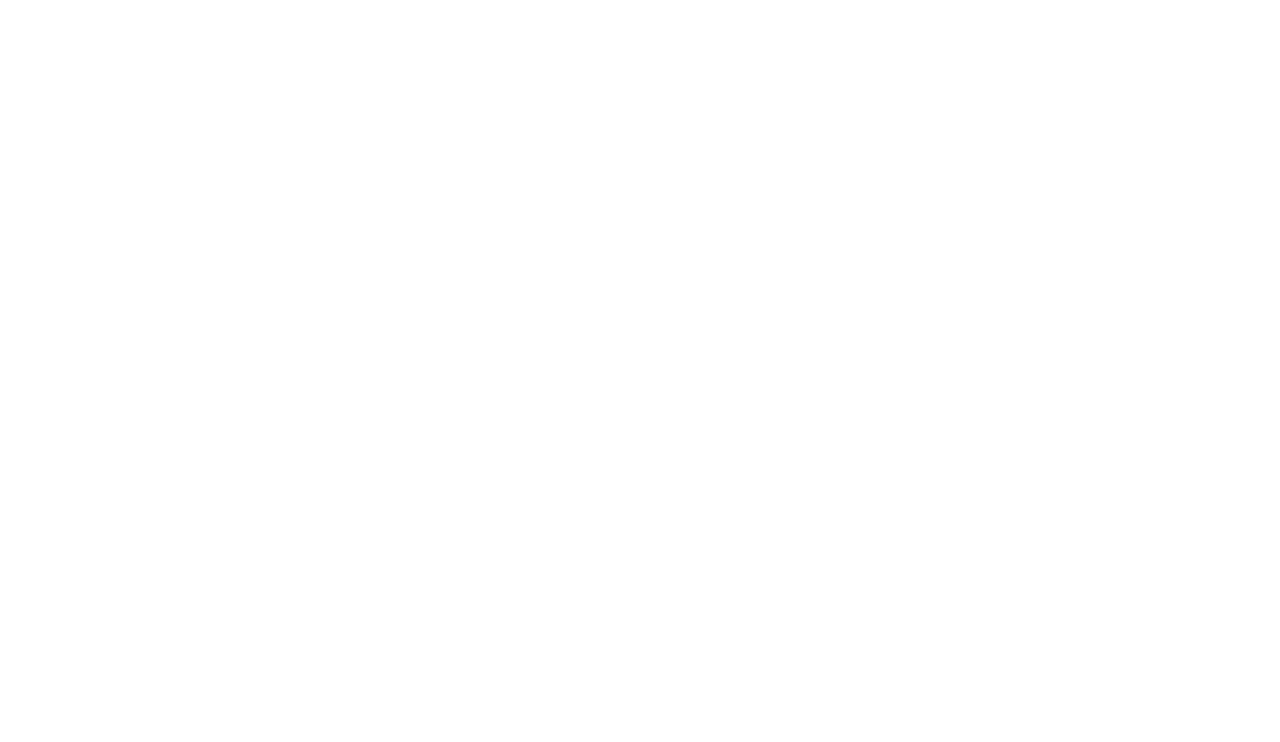
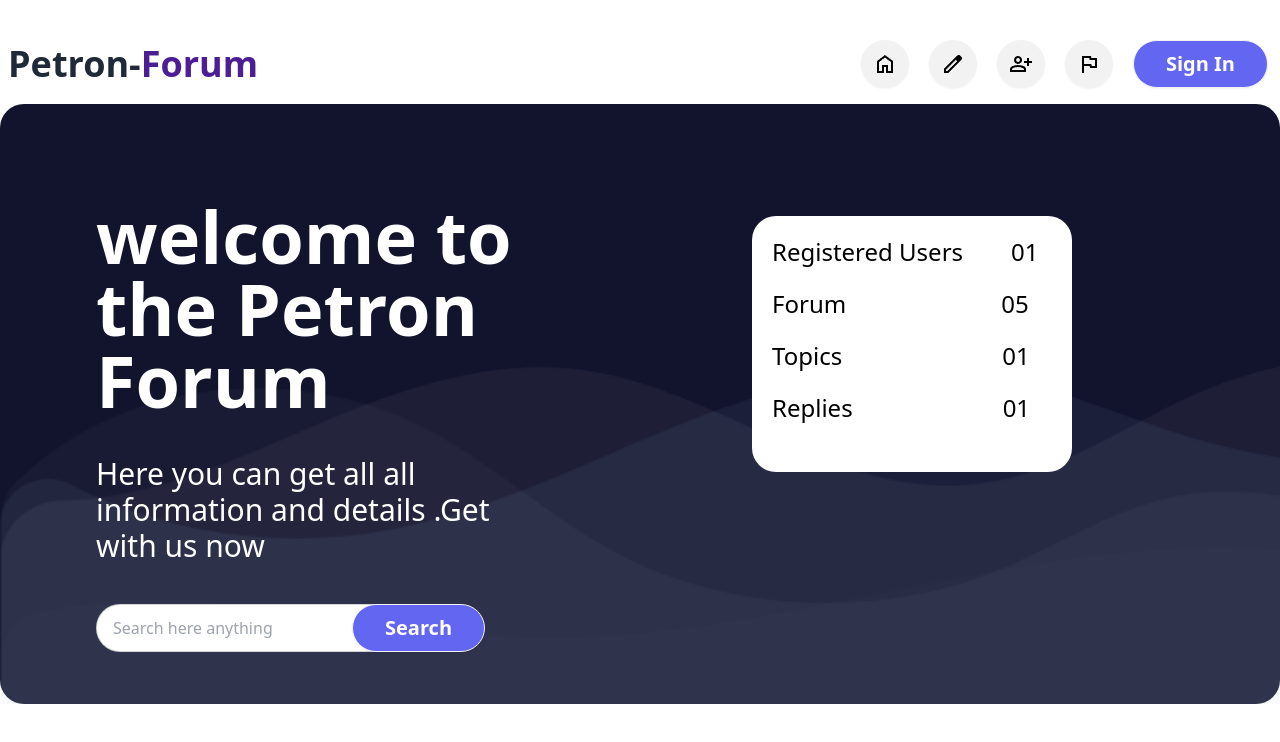
Before and after one commit to Khandaker20201125010/Petron-Forum, a plain HTML site: page index.html in a window 1280 px wide. Drawn offline with nearby package versions, Linux system fonts and the light colour scheme.

Commit message:
banner added

```diff
--- a/index.html
+++ b/index.html
@@ -1,11 +1,128 @@
 <!DOCTYPE html>
-<html lang="en">
+<html lang="en" data-theme="light">
+
 <head>
     <meta charset="UTF-8">
     <meta name="viewport" content="width=device-width, initial-scale=1.0">
     <title>Petron-Forum</title>
+    <link href="https://cdn.jsdelivr.net/npm/daisyui@4.7.2/dist/full.min.css" rel="stylesheet" type="text/css" />
+    <script src="https://cdn.tailwindcss.com"></script>
+    <link rel="stylesheet" href="styles/style.css">
+    <link rel="preconnect" href="https://fonts.googleapis.com">
+    <link rel="preconnect" href="https://fonts.gstatic.com" crossorigin>
+    <link
+        href="https://fonts.googleapis.com/css2?family=Inter:wght@100..900&family=Mulish:ital,wght@0,200..1000;1,200..1000&display=swap"
+        rel="stylesheet">
+    <script>
+        tailwind.config = {
+            theme: {
+                extend: {
+                    colors: {
+                        darkblue: 'rgb(18, 19, 45)'
+                    }
+                }
+            }
+        }
+    </script>
 </head>
+
 <body>
+    <header class="lg:container lg:mx-auto sm:container sm:mx-auto ">
+        <section>
+            <div class="navbar bg-base-100 mt-6 ">
+
+                <div class="navbar-start">
+                    <div class="dropdown">
+                        <div tabindex="0" role="button" class=" lg:hidden">
+                            <svg xmlns="http://www.w3.org/2000/svg" class="h-5 w-5" fill="none" viewBox="0 0 24 24"
+                                stroke="currentColor">
+                                <path stroke-linecap="round" stroke-linejoin="round" stroke-width="2"
+                                    d="M4 6h16M4 12h8m-8 6h16" />
+                            </svg>
+                        </div>
+                        <ul tabindex="0"
+                            class="menu menu-sm dropdown-content mt-3 z-[1] text-sm font-normalp-2 shadow bg-base-100 rounded-box w-52">
+                            <li><a class="font-bold">Home</a></li>
+                            <li><a>Edit</a></li>
+                            <li><a>Add</a></li>
+                            <li><a>Region</a></li>
+                        </ul>
+                    </div>
+                    <a class=" font-extrabold text-4xl">Petron-<span class="text-violet-900  ">Forum</span></a>
+                </div>
+                <div class="navbar-end hidden lg:flex font-normal text-sm">
+                    <div class="flex gap-5 menu menu-horizontal px-1">
+                        <div class="dropdown dropdown-end">
+                        </div>
+                        <div class="tooltip " data-tip="Home ">
+                            <button class="btn btn-circle "><img src="./images/home.png" alt=""></button>
+                        </div>
+                        <div class="tooltip " data-tip="Edit">
+                            <button class="btn btn-circle  "><img class="" src="./images/edit.png" alt=""></button>
+                        </div>
+                        <div class="tooltip" data-tip="Add">
+                            <button class="btn btn-circle"><img src="./images/add.png" alt=""></button>
+                        </div>
+                        <div class="tooltip" data-tip="Region">
+                            <button class="btn btn-circle "><img src="./images/flag.png" alt=""></button>
+                        </div>
+                        <a class="btn rounded-full px-8 py-2 bg-indigo-500 text-white text-xl font-bold">Sign In</a>
+                    </div>
+                </div>
+            </div>
+        </section>
+        <section class="lg:container lg:mx-auto sm:container sm:mx-auto ">
+            <div class="h-[600px]  bg-darkblue rounded-3xl flex">
+                <div class="sunami flex">
+                    <div class="w-1/2 p-24  ">
+                        <h1 class="text-7xl  text-white font-bold  ">welcome to the Petron Forum</h1>
+                        <p class="text-3xl mt-10 text-white">Here you can get all all information and details .Get with us now   </p>
+                        <label class="input input-bordered flex items-center w-3/4 mt-10 gap-2 rounded-full">
+                            <input type="text" class="grow" placeholder="Search here anything" />
+                            <span class="btn rounded-full px-8 py-2 bg-indigo-500 text-white font-bold text-xl">Search</span>
+                          </label>
+
+                    </div>
+                    <div class=" p-28  text-white  text-2xl ">
+                        <div class="bg-white w-80 h-64  p-5 rounded-3xl">
+                            <div class="text-black flex gap-12">
+                                <h1>Registered Users</h1>
+                                <p>01</p>
+                            </div>
+                            <div class="text-black flex gap-[155px] mt-5">
+                                <h1>Forum</h1>
+                                <p>05</p>
+                            </div>
+                            <div class="text-black flex gap-40 mt-5">
+                                <h1>Topics</h1>
+                                <p>01</p>
+                            </div>
+                            <div class="text-black flex gap-[150px] mt-5">
+                                <h1>Replies</h1>
+                                <p>01</p>
+                            </div>
+
+                        </div>
+
+                    </div>
+                </div>
+
+
+
+
+            </div>
+        </section>
+
+
+    </header>
+    <main>
+
+    </main>
+    <footer>
+
+    </footer>
+    <script src="js/frist.js"></script>
 
 </body>
+
 </html>
--- /dev/null
+++ b/js/frist.js
@@ -0,0 +1 @@
+console.log('pokapojka')
--- /dev/null
+++ b/styles/style.css
@@ -0,0 +1,22 @@
+
+.mulish-uniquifier {
+  font-family: "Mulish", sans-serif;
+  font-optical-sizing: auto;
+  font-weight: weight;
+  font-style: normal;
+}
+.inter-uniquifier {
+  font-family: "Inter", sans-serif;
+  font-optical-sizing: auto;
+  font-weight: weight;
+  font-style: normal;
+  font-variation-settings:
+    "slnt" 0;
+}
+.sunami {
+    background-image: url('../images/bgbanner.png');
+    background-position: top 100px left;
+    background-repeat: no-repeat;
+    background-size: cover;
+    width: 200%;
+  }
--- /dev/null
+++ b/tailwind.config.js
@@ -0,0 +1,8 @@
+/** @type {import('tailwindcss').Config} */
+module.exports = {
+    content: ["./src/**/*.{html,js}"],
+    theme: {
+      extend: {},
+    },
+    plugins: [],
+  }
```
Also changed, not shown: images/add.png (added), images/bgbanner.png (added), images/edit.png (added), images/flag.png (added), images/home.png (added), images/joinforum.png (added), images/logo.png (added).
